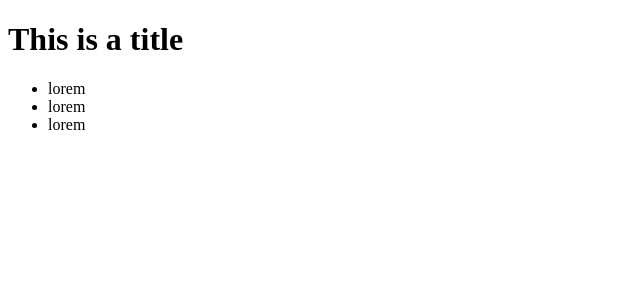
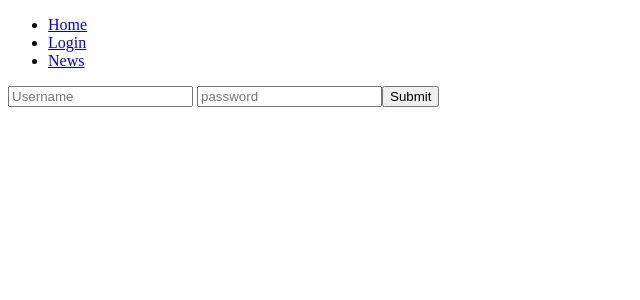
Before and after one commit to svennif/sven-ingar-frantzen-jsfw-ma3.js, a React (Create React App) app in the folder react-ma3/: page /Login in a window 1280 px wide. Shown: the top 300 px of the page, without its empty margins (0-640 px from the left). Built offline with nearby package versions, Linux system fonts and the light colour scheme.

Commit message:
Commit 3

```diff
--- a/react-ma3/public/index.html
+++ b/react-ma3/public/index.html
@@ -3,40 +3,13 @@
 
 <head>
   <meta charset="utf-8" />
-  <link rel="icon" href="%PUBLIC_URL%/favicon.ico" />
   <meta name="viewport" content="width=device-width, initial-scale=1" />
   <meta name="theme-color" content="#000000" />
-  <meta name="description" content="Web site created using create-react-app" />
-  <link rel="apple-touch-icon" href="%PUBLIC_URL%/logo192.png" />
-  <!--
-      manifest.json provides metadata used when your web app is installed on a
-      user's mobile device or desktop. See https://developers.google.com/web/fundamentals/web-app-manifest/
-    -->
-  <link rel="manifest" href="%PUBLIC_URL%/manifest.json" />
-  <!--
-      Notice the use of %PUBLIC_URL% in the tags above.
-      It will be replaced with the URL of the `public` folder during the build.
-      Only files inside the `public` folder can be referenced from the HTML.
-
-      Unlike "/favicon.ico" or "favicon.ico", "%PUBLIC_URL%/favicon.ico" will
-      work correctly both with client-side routing and a non-root public URL.
-      Learn how to configure a non-root public URL by running `npm run build`.
-    -->
   <title>React App</title>
 </head>
 
 <body>
   <div id="root"></div>
-  <!--
-      This HTML file is a template.
-      If you open it directly in the browser, you will see an empty page.
-
-      You can add webfonts, meta tags, or analytics to this file.
-      The build step will place the bundled scripts into the <body> tag.
-
-      To begin the development, run `npm start` or `yarn start`.
-      To create a production bundle, use `npm run build` or `yarn build`.
-    -->
 </body>
 
 </html>
--- a/react-ma3/src/App.js
+++ b/react-ma3/src/App.js
@@ -1,17 +1,6 @@
-import Heading from './components/Heading';
-import HomeContent from './components/HomeContent';
-import LoginForm from './components/LoginForm';
-import NewsList from './components/NewsList';
-
+import Layout from "./components/Layout";
 function App() {
-  return (
-    <div className="App">
-      <Heading content="This is a title"/>
-      <HomeContent />
-      <LoginForm />
-      <NewsList />
-    </div>
-  );
+  return <Layout />;
 }
 
 export default App;
--- a/react-ma3/src/components/HomeContent.js
+++ /dev/null
@@ -1,14 +0,0 @@
-import React from 'react';
-
-function HomeContent(props) {
-    return (
-        <div>
-
-        </div>
-    )
-}
-
-export default HomeContent;
-
-
-// This will render its children prop inside div tags.
--- /dev/null
+++ b/react-ma3/src/components/Layout.js
@@ -0,0 +1,48 @@
+import React from "react";
+import {
+  BrowserRouter as Router,
+  Switch,
+  Route,
+  Link,
+} from "react-router-dom";
+import Home from "./home/Home";
+import Login from "./login/Login";
+import News from "./news/News";
+
+function Layout() {
+  return (
+    <Router>
+      <div>
+        <nav>
+          <ul>
+            <li>
+              <Link to="/">Home</Link>
+            </li>
+            <li>
+              <Link to="/Login">Login</Link>
+            </li>
+            <li>
+              <Link to="/News">News</Link>
+            </li>
+          </ul>
+        </nav>
+
+        {/* A <Switch> looks through its children <Route>s and
+            renders the first one that matches the current URL. */}
+        <Switch>
+          <Route path="/Login">
+            <Login />
+          </Route>
+          <Route path="/News">
+            <News />
+          </Route>
+          <Route path="/">
+            <Home />
+          </Route>
+        </Switch>
+      </div>
+    </Router>
+  );
+}
+
+export default Layout;
--- a/react-ma3/src/components/LoginForm.js
+++ /dev/null
@@ -1,16 +0,0 @@
-import React from 'react';
-
-function LoginForm() {
-    return (
-        <div>
-
-        </div>
-    )
-}
-
-export default LoginForm;
-
-// Use react-hook-form and yup to create and validate a form with two inputs:
-
-// username - required
-// password - required with a minimum length of 4 characters
--- /dev/null
+++ b/react-ma3/src/components/home/Home.js
@@ -0,0 +1,16 @@
+import React from 'react';
+import Heading from './Heading';
+import HomeContent from './HomeContent';
+
+
+function Home() {
+    return (
+        <div>
+            <Heading content='HOME'/>
+            <HomeContent content='This is a paragraph'/>
+            <HomeContent content='This is also a paragraph'/>
+        </div>
+    )
+}
+
+export default Home;
--- /dev/null
+++ b/react-ma3/src/components/home/HomeContent.js
@@ -0,0 +1,11 @@
+import React from "react";
+
+function HomeContent(props) {
+  return (
+    <div>
+      <p>{props.content}</p>
+    </div>
+  );
+}
+
+export default HomeContent;
--- /dev/null
+++ b/react-ma3/src/components/login/Login.js
@@ -0,0 +1,8 @@
+import React from "react";
+import LoginForm from "./LoginForm";
+
+function Login() {
+  return <LoginForm />;
+}
+
+export default Login;
--- /dev/null
+++ b/react-ma3/src/components/login/LoginForm.js
@@ -0,0 +1,30 @@
+import React from "react";
+import { useForm } from "react-hook-form";
+
+function LoginForm() {
+  const { register, handleSubmit, errors } = useForm();
+  const onSubmit = (data) => console.log(data);
+  console.log(errors);
+
+  return (
+    <form onSubmit={handleSubmit(onSubmit)}>
+      <input
+        type="text"
+        placeholder="Username"
+        name="Username"
+        ref={register({ required: true })}
+      />{" "}
+      {errors.Username && <p>First name is required</p>}
+      <input
+        type="password"
+        placeholder="password"
+        name="Password"
+        ref={register({ required: true, min: 4 })}
+      />
+      {errors.Password && <p>A password is required</p>}
+      <input type="submit" />
+    </form>
+  );
+}
+
+export default LoginForm;
--- /dev/null
+++ b/react-ma3/src/components/news/News.js
@@ -0,0 +1,13 @@
+import React from 'react';
+import NewsList from './NewsList';
+
+function News() {
+    return (
+        <div>
+            NEWS
+            <NewsList />
+        </div>
+    )
+}
+
+export default News;
```
Also changed, not shown: react-ma3/src/components/home/Heading.js (renamed from react-ma3/src/components/Heading.js), react-ma3/src/components/news/NewsList.js (renamed from react-ma3/src/components/NewsList.js), 1 other file (tests, documents, lock files or other folders).
